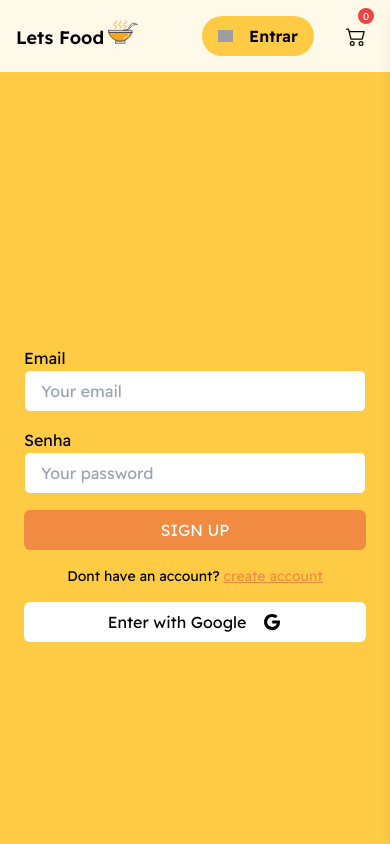
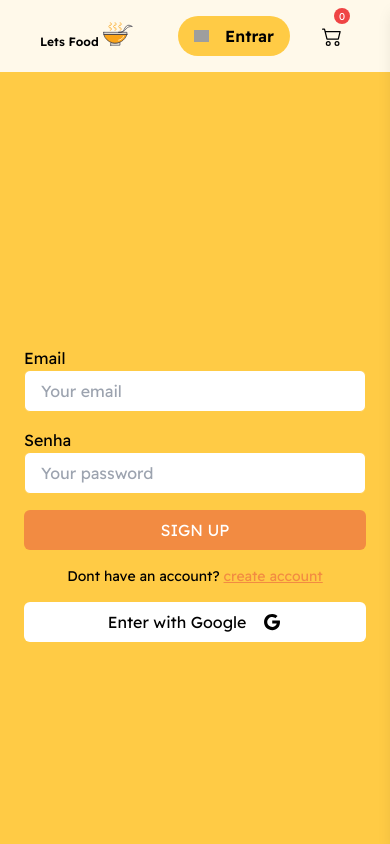
Before and after one commit to ricard027/food, a Next.js app: page /login in a window 390 px wide. Shown: the top 844 px of the page. Built offline with nearby package versions, Linux system fonts and the light colour scheme; no server answers; grey boxes are pictures that could not be loaded.

Commit message:
feat: initial changes in header component

```diff
--- a/src/components/header/index.tsx
+++ b/src/components/header/index.tsx
@@ -13,10 +13,10 @@ const HeaderComponent = () => {
   const { isAuthenticated } = useUser()
   return (
     <>
-      <header className='z-50 fixed left-0 top-0 flex w-screen items-center justify-center bg-secondary'>
+      <header className='z-50 fixed left-0 top-0 flex w-screen items-center justify-center bg-secondary sm:px-6 xs:px-6 md:px-0'>
         <div className='container m-auto flex max-w-6xl items-center justify-between py-4  px-4'>
           <Link className='flex items-baseline gap-1' href={'/'}>
-            <p className='text-lg font-semibold'>Lets Food</p>
+            <p className='md:text-lg sm:text-sm xs:text-xs  font-semibold line-clamp-1'>Lets Food</p>
             <Image src='/logo.svg' alt='image logo' width={30} height={30} />
           </Link>
           <nav className='xs:hidden md:flex sm:hidden '>
```
